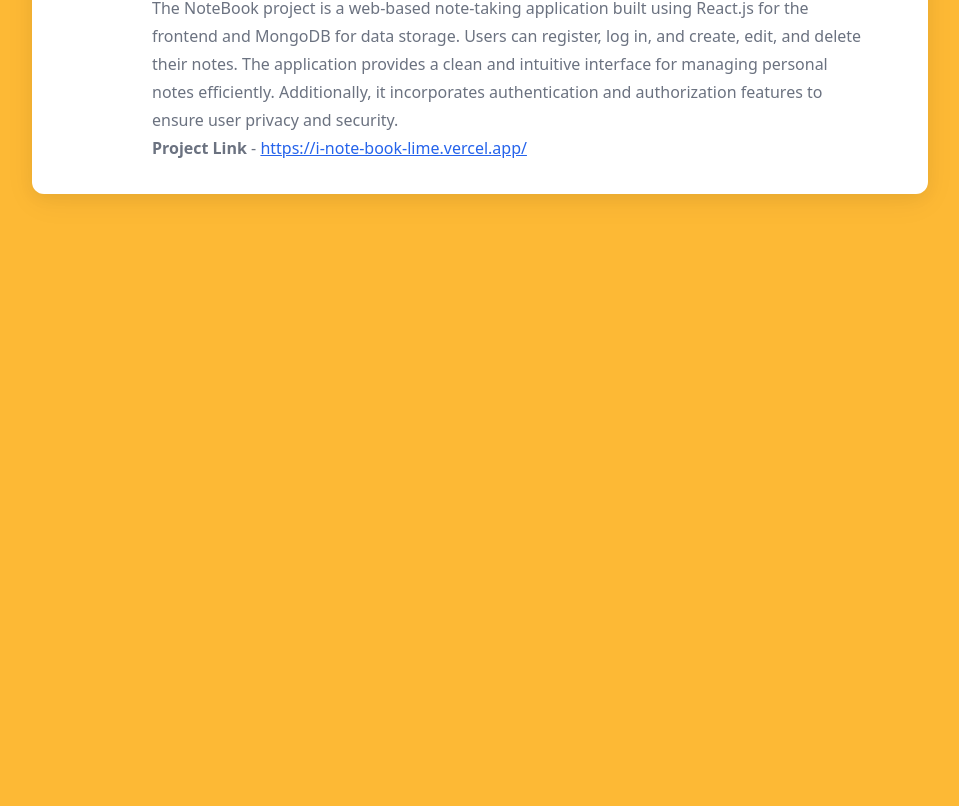
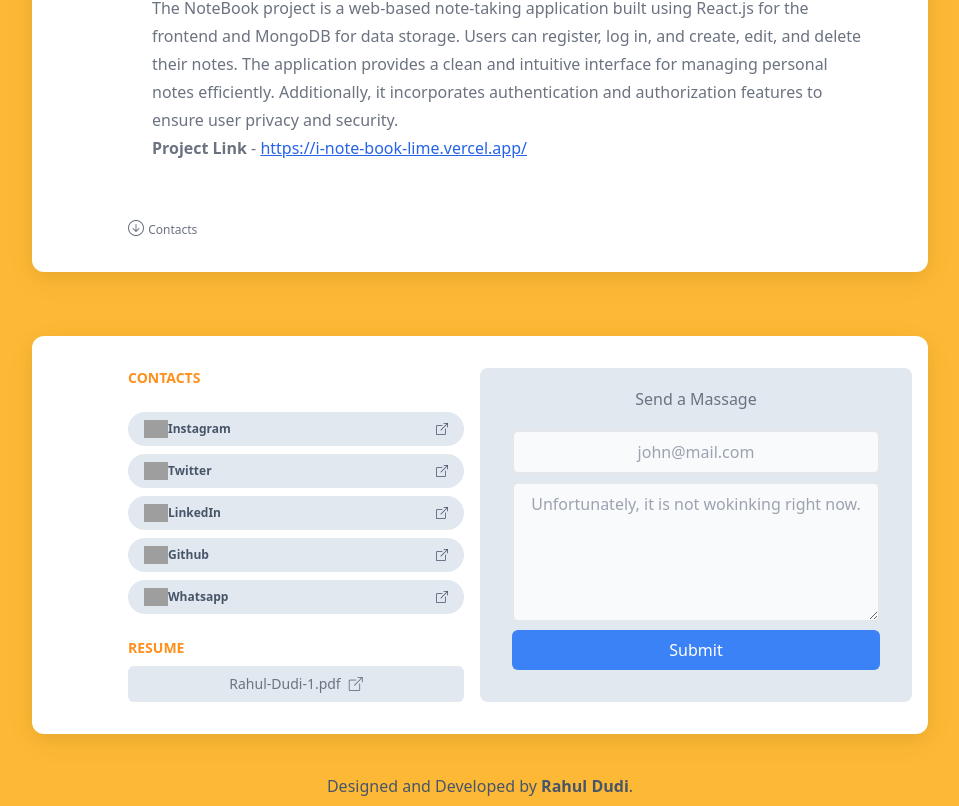
Before and after one commit to rahuljat1349/Portfolio, a React (Vite) app: page / in a window 1280 px wide. Shown: the part 1855-2661 px from the top of the page, without its empty margins (160-1119 px from the left). Before the commit the page ends 2081 px from the top, so only its background shows below. Built offline with nearby package versions, Linux system fonts and the light colour scheme; grey boxes are pictures that could not be loaded.

Commit message:
add contacts page

```diff
--- a/index.html
+++ b/index.html
@@ -13,7 +13,7 @@
       href="https://cdn.jsdelivr.net/npm/bootstrap-icons@1.11.3/font/bootstrap-icons.min.css"
     />
   </head>
-  <body class="bg-[#FDB935] scroll-smooth duration-500">
+  <body class="bg-[#FDB935] duration-200">
     <div id="root"></div>
     <script type="module" src="/src/main.jsx"></script>
   </body>
--- a/src/App.jsx
+++ b/src/App.jsx
@@ -1,9 +1,10 @@
 import Typed from "typed.js";
 import Skills from "./Skills";
+import Contacts from "./Contacts";
 function App() {
   return (
     <>
-      {/* Upper card [PAGE - 1] */}
+      {/* Upper card */}
       <div className="w-full  flex justify-center items-center">
         <div className="sm:w-[70%] flex pb-8 flex-col-reverse lg:flex-row m-8 card rounded-xl overflow-hidden bg-[#F9FAFF]">
           <div className="lg:w-[45%] pl-8 pr-2 lg:pl-20 ">
@@ -72,7 +73,7 @@ function App() {
         </div>
       </div>
 
-      {/* Second Card [PAGE -2] */}
+      {/* Second Card [about] */}
       <div id="about" className=" w-full flex justify-center items-center">
         <div className="sm:w-[70%] flex px-4 py-8 flex-col-reverse lg:flex-row m-8 card rounded-xl overflow-hidden bg-[#FFF]">
           <div className="lg:w-[50%] px-4 lg:pl-20 border-gray-200 border-solid lg:border-r-[1px]">
@@ -139,7 +140,7 @@ function App() {
         </div>
       </div>
 
-      {/* third page - [projects] */}
+      {/* third Card - [projects] */}
       <div id="projects" className=" w-full  flex justify-center items-center">
         <div className="lg:w-[70%] flex lg:px-4 py-8 flex-col lg:flex-row m-8 card rounded-xl overflow-hidden bg-[#FFF]">
           <div className="px-4 lg:pl-20 flex flex-col gap-4">
@@ -200,9 +201,68 @@ function App() {
                 </p>
               </div>
             </div>
+            <div className="flex text-gray-500 mt-[5%] items-center gap-1 w-20 duration-200 hover:text-[#FF8F1C] cursor-pointer">
+              <a href="#contacts">
+                <i className="bi font-bold bi-arrow-down-circle"> </i>
+                <span className="text-xs font-medium"> Contacts</span>
+              </a>
+            </div>
           </div>
         </div>
       </div>
+
+      {/* fourth Card [PAGE -2] */}
+      <div
+        id="contacts"
+        className=" w-full  text-gray-500 font-medium flex justify-center items-center"
+      >
+        <div className="lg:w-[70%] flex px-4 py-8 flex-col-reverse lg:flex-row m-8 card rounded-xl overflow-hidden bg-[#FFF]">
+          <div className="lg:w-[50%] px-4 lg:pl-20 ">
+            <div className="flex  flex-col gap-2 text-xs sm:text-sm justify-center">
+              <div className="text-[#FF8F1C] font-semibold">CONTACTS</div>
+
+              <div>
+                <Contacts />
+              </div>
+              <div className="text-[#FF8F1C] font-semibold">RESUME</div>
+              <a
+                target="_blank"
+                href="https://drive.google.com/file/d/1wlt9FopGb7YHe8euFL49M4rTMpYEQX2p/view?usp=sharing"
+                className="bg-slate-200 hover:bg-slate-300 duration-200 rounded-md w-full flex justify-center gap-2 p-2"
+              >
+                <p>Rahul-Dudi-1.pdf</p>
+                <i className="bi bi-box-arrow-up-right"></i>{" "}
+              </a>
+            </div>
+          </div>
+          <div className="flex  lg:w-[50%]  items-center rounded-lg  bg-slate-200 w-full p-4 flex-col justify-between">
+            <h1 className="h-full flex items-center">Send a Massage</h1>
+
+            <form className=" gap-2 w-full p-4 flex flex-col" a>
+              <input
+                placeholder="john@mail.com"
+                className="bg-slate-50 focus:border-slate-300 border-2 bordersol p-2 text-center outline-none rounded-md"
+                type="email"
+              />
+              <textarea
+                placeholder="Unfortunately, it is not wokinking right now."
+                className="bg-slate-50 focus:border-slate-300 border-2 bordersol p-2 text-center outline-none rounded-md"
+                name=""
+                id=""
+                cols="30"
+                rows="5"
+              ></textarea>
+              <button className="bg-blue-500 hover:bg-blue-600 active:bg-[#FF8F1C] duration-200 p-2 text-center text-white outline-none rounded-md">
+                Submit
+              </button>
+            </form>
+          </div>
+        </div>
+      </div>
+      <h1 className="text-center text-slate-600 p-2">
+        {" "}
+        Designed and Developed by <strong>Rahul Dudi</strong>.
+      </h1>
     </>
   );
 }
--- /dev/null
+++ b/src/Contacts.jsx
@@ -0,0 +1,91 @@
+import React from "react";
+
+export default function Contacts() {
+  return (
+    <div className="gap-2 py-4 text-xs flex flex-wrap">
+      <a
+        href="https://www.instagram.com/rahuldudi3366"
+        target="_blank"
+        className="w-full justify-between py-2 px-4 text-slate-600 font-semibold bg-slate-200 rounded-full flex items-center gap-1 hover:bg-slate-300 duration-200 active:bg-[#FF8F1C]"
+      >
+        <div className="flex items-center">
+          <img
+            width="24"
+            height="24"
+            src="https://img.icons8.com/?size=256&id=Xy10Jcu1L2Su&format=png"
+            alt="external-nodejs-is-an-open-source-cross-platform-javascript-run-time-environment-logo-color-tal-revivo"
+          />{" "}
+          <span>Instagram</span>
+        </div>
+        <i class="bi bi-box-arrow-up-right"></i>
+      </a>
+      <a
+        href="https://www.twitter.com/Rahuljat1349"
+        target="_blank"
+        className="w-full justify-between py-2 px-4 text-slate-600 font-semibold bg-slate-200 rounded-full flex items-center gap-1 hover:bg-slate-300 duration-200 active:bg-[#FF8F1C]"
+      >
+        <div className="flex items-center">
+          <img
+            width="24"
+            height="24"
+            src="https://img.icons8.com/?size=256&id=phOKFKYpe00C&format=png"
+            alt="external-nodejs-is-an-open-source-cross-platform-javascript-run-time-environment-logo-color-tal-revivo"
+          />{" "}
+          <span>Twitter</span>
+        </div>
+        <i class="bi bi-box-arrow-up-right"></i>
+      </a>
+      <a
+        href="https://www.linkedin.com/in/rahul-dudi-80ba20193"
+        target="_blank"
+        className="w-full justify-between py-2 px-4 text-slate-600 font-semibold bg-slate-200 rounded-full flex items-center gap-1 hover:bg-slate-300 duration-200 active:bg-[#FF8F1C]"
+      >
+        <div className="flex items-center">
+          <img
+            width="24"
+            height="24"
+            src="https://img.icons8.com/?size=256&id=13930&format=png"
+            alt="external-nodejs-is-an-open-source-cross-platform-javascript-run-time-environment-logo-color-tal-revivo"
+          />{" "}
+          <span>LinkedIn</span>
+        </div>
+        <i class="bi bi-box-arrow-up-right"></i>
+      </a>
+      <a
+        href="https://www.github.com/rahuljat1349"
+        target="_blank"
+        className="w-full justify-between py-2 px-4 text-slate-600 font-semibold bg-slate-200 rounded-full flex items-center gap-1 hover:bg-slate-300 duration-200 active:bg-[#FF8F1C]"
+      >
+        <div className="flex items-center">
+          <img
+            width="24"
+            height="24"
+            src="https://img.icons8.com/?size=256&id=AZOZNnY73haj&format=png"
+            alt="external-nodejs-is-an-open-source-cross-platform-javascript-run-time-environment-logo-color-tal-revivo"
+          />{" "}
+          <span>Github</span>
+        </div>
+        <i class="bi bi-box-arrow-up-right"></i>
+      </a>
+      <a
+        href="https://wa.me/8233841349"
+        target="_blank"
+        className="w-full justify-between py-2 px-4 text-slate-600 font-semibold bg-slate-200 rounded-full flex items-center gap-1 hover:bg-slate-300 duration-200 active:bg-[#FF8F1C]"
+      >
+        <div className="flex items-center">
+          <img
+            width="24"
+            height="24"
+            src="https://img.icons8.com/?size=256&id=16713&format=png"
+            alt="external-nodejs-is-an-open-source-cross-platform-javascript-run-time-environment-logo-color-tal-revivo"
+          />{" "}
+          <span>Whatsapp</span>
+        </div>
+        <i class="bi bi-box-arrow-up-right"></i>
+      </a>
+    </div>
+  );
+}
+
+// icons link
+// icons8.com;
--- a/src/index.css
+++ b/src/index.css
@@ -9,3 +9,6 @@
 .clippy {
   clip-path: circle(52.4% at 69% 22%);
 }
+.body {
+  scroll-behavior: smooth;
+}
```
